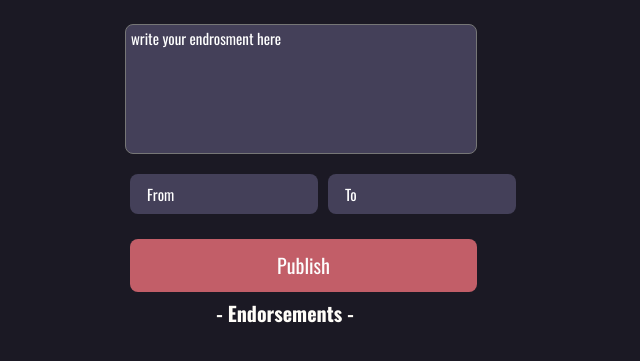
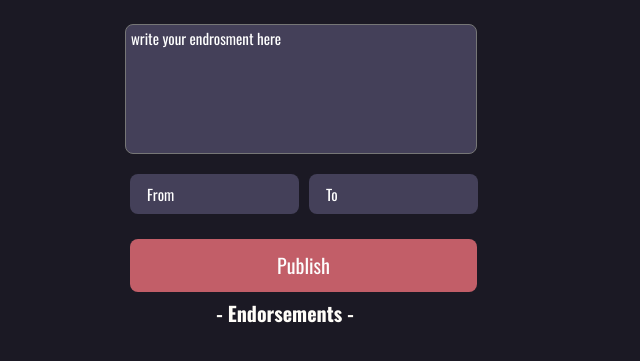
Before and after one commit to timisalin01/we-are-the-champ-Solo-Project-Scrimba, a website built with Vite: page index.html in a window 1280 px wide. Shown: the part 283-644 px from the top of the page, without its empty margins (355-995 px from the left). Built offline with nearby package versions, Linux system fonts and the light colour scheme; no server answers.

Commit message:
Update index.css

```diff
--- a/index.css
+++ b/index.css
@@ -57,7 +57,7 @@ textarea {
   }
 
   #from, #to {
-    width: 154px;
+    width: 135px;
     margin: 0 5px;
     padding: 17px;
     border-radius: 8px;
```
